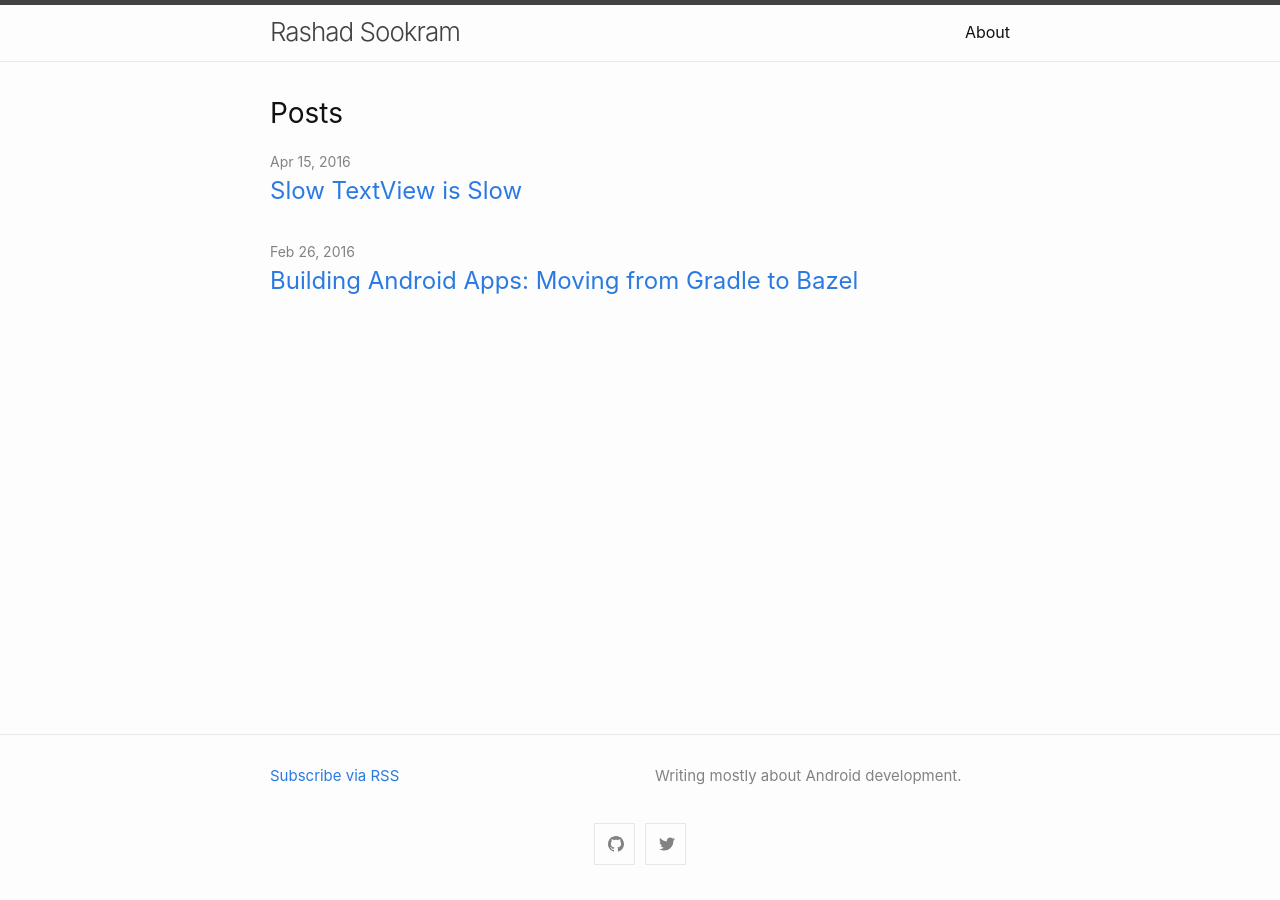
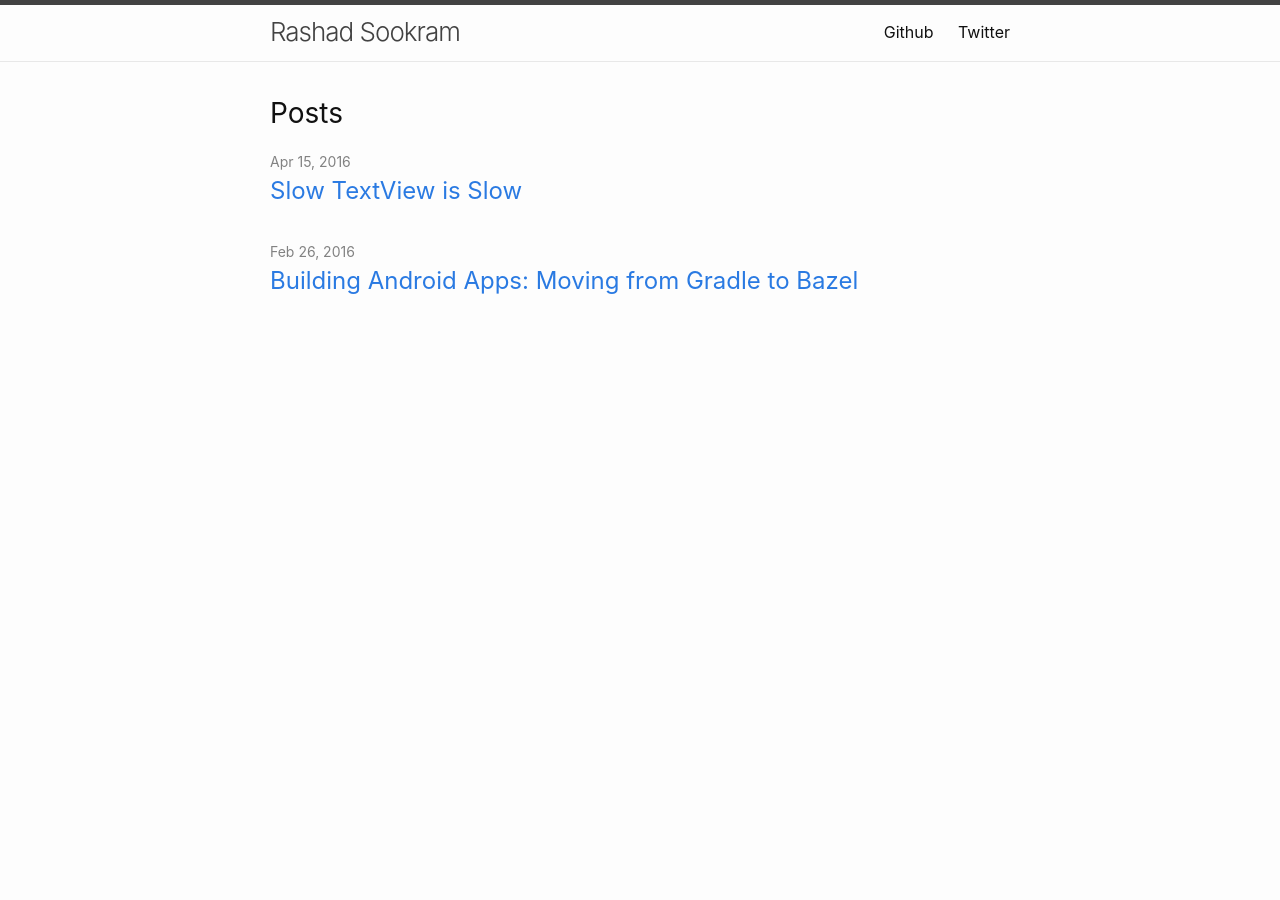
Before and after one commit to rsookram/rsookram.github.io, a Jekyll site: the page built from index.md, in a window 1280 px wide. Built offline with Jekyll 4.4.1, drawn with Linux system fonts in a browser that asks for light colours.

Commit message:
Move social links to header and remove footer

```diff
--- a/_config.yml
+++ b/_config.yml
@@ -8,11 +8,6 @@ baseurl: ""
 
 markdown: kramdown
 
-minima:
-  social_links:
-    twitter: RashadSookram
-    github: rsookram
-
 plugins:
   - jekyll-feed
   - jekyll-seo-tag
--- a/_includes/footer.html
+++ /dev/null
@@ -1,25 +0,0 @@
-<footer class="site-footer h-card">
-  <data class="u-url" href="{{ "/" | relative_url }}"></data>
-
-  <div class="wrapper">
-
-    <div class="footer-col-wrapper">
-      <div class="footer-col">
-        <p class="feed-subscribe">
-          <a href="{{ 'feed.xml' | relative_url }}">
-            <span>Subscribe via RSS</span>
-          </a>
-        </p>
-      </div>
-      <div class="footer-col">
-        <p>{{ site.description | escape }}</p>
-      </div>
-    </div>
-
-    <div class="social-links">
-      {%- include social.html -%}
-    </div>
-
-  </div>
-
-</footer>
--- a/_includes/header.html
+++ b/_includes/header.html
@@ -1,12 +1,8 @@
 <header class="site-header">
 
   <div class="wrapper">
-    {%- assign default_paths = site.pages | map: "path" -%}
-    {%- assign page_paths = site.header_pages | default: default_paths -%}
-    {%- assign titles_size = site.pages | map: 'title' | join: '' | size -%}
     <a class="site-title" rel="author" href="{{ "/" | relative_url }}">{{ site.title | escape }}</a>
 
-    {%- if titles_size > 0 -%}
     <nav class="site-nav">
       <input type="checkbox" id="nav-trigger" class="nav-trigger" />
       <label for="nav-trigger">
@@ -18,14 +14,9 @@
       </label>
 
       <div class="trigger">
-          {%- for path in page_paths -%}
-            {%- assign my_page = site.pages | where: "path", path | first -%}
-            {%- if my_page.title -%}
-            <a class="page-link" href="{{ my_page.url | relative_url }}">{{ my_page.title | escape }}</a>
-            {%- endif -%}
-          {%- endfor -%}
+        <a class="page-link" href="https://github.com/rsookram">Github</a>
+        <a class="page-link" href="https://twitter.com/RashadSookram">Twitter</a>
       </div>
     </nav>
-    {%- endif -%}
   </div>
 </header>
--- a/_includes/social.html
+++ /dev/null
@@ -1,6 +0,0 @@
-{%- assign social = site.minima.social_links -%}
-
-<ul class="social-media-list">
-  {%- if social.github -%}<li><a rel="me" href="https://github.com/{{ social.github | cgi_escape | escape }}" title="{{ social.github | escape }}"><svg class="svg-icon grey"><use xlink:href="{{ '/assets/minima-social-icons.svg#github' | relative_url }}"></use></svg></a></li>{%- endif -%}
-  {%- if social.twitter -%}<li><a rel="me" href="https://twitter.com/{{ social.twitter | cgi_escape | escape }}" title="{{ social.twitter | escape }}"><svg class="svg-icon grey"><use xlink:href="{{ '/assets/minima-social-icons.svg#twitter' | relative_url }}"></use></svg></a></li>{%- endif -%}
-</ul>
--- a/_layouts/default.html
+++ b/_layouts/default.html
@@ -13,8 +13,6 @@
       </div>
     </main>
 
-    {%- include footer.html -%}
-
   </body>
 
 </html>
--- a/_sass/minima/_layout.scss
+++ b/_sass/minima/_layout.scss
@@ -119,85 +119,6 @@
 
 
 /**
- * Site footer
- */
-.site-footer {
-  border-top: 1px solid $border-color-01;
-  padding: $spacing-unit 0;
-}
-
-.footer-heading {
-  @include relative-font-size(1.125);
-  margin-bottom: $spacing-unit / 2;
-}
-
-.feed-subscribe .svg-icon {
-  padding: 5px 5px 2px 0
-}
-
-.contact-list,
-.social-media-list {
-  list-style: none;
-  margin-left: 0;
-}
-
-.footer-col-wrapper,
-.social-links {
-  @include relative-font-size(0.9375);
-  color: $brand-color;
-}
-
-.footer-col {
-  margin-bottom: $spacing-unit / 2;
-}
-
-.footer-col-1,
-.footer-col-2 {
-  width: calc(50% - (#{$spacing-unit} / 2));
-}
-
-.footer-col-3 {
-  width: calc(100% - (#{$spacing-unit} / 2));
-}
-
-@media screen and (min-width: $on-large) {
-  .footer-col-1 {
-    width: calc(35% - (#{$spacing-unit} / 2));
-  }
-
-  .footer-col-2 {
-    width: calc(20% - (#{$spacing-unit} / 2));
-  }
-
-  .footer-col-3 {
-    width: calc(45% - (#{$spacing-unit} / 2));
-  }
-}
-
-@media screen and (min-width: $on-medium) {
-  .footer-col-wrapper {
-    display: flex
-  }
-
-  .footer-col {
-    width: calc(100% - (#{$spacing-unit} / 2));
-    padding: 0 ($spacing-unit / 2);
-
-    &:first-child {
-      padding-right: $spacing-unit / 2;
-      padding-left: 0;
-    }
-
-    &:last-child {
-      padding-right: 0;
-      padding-left: $spacing-unit / 2;
-    }
-  }
-}
-
-
-
-/**
  * Page content
  */
 .page-content {
--- a/about.md
+++ /dev/null
@@ -1,7 +0,0 @@
----
-layout: page
-title: About
-permalink: /about/
----
-
-...
```
Also changed, not shown: assets/minima-social-icons.svg (deleted). Lines whose indentation alone changed are shown as unchanged.
